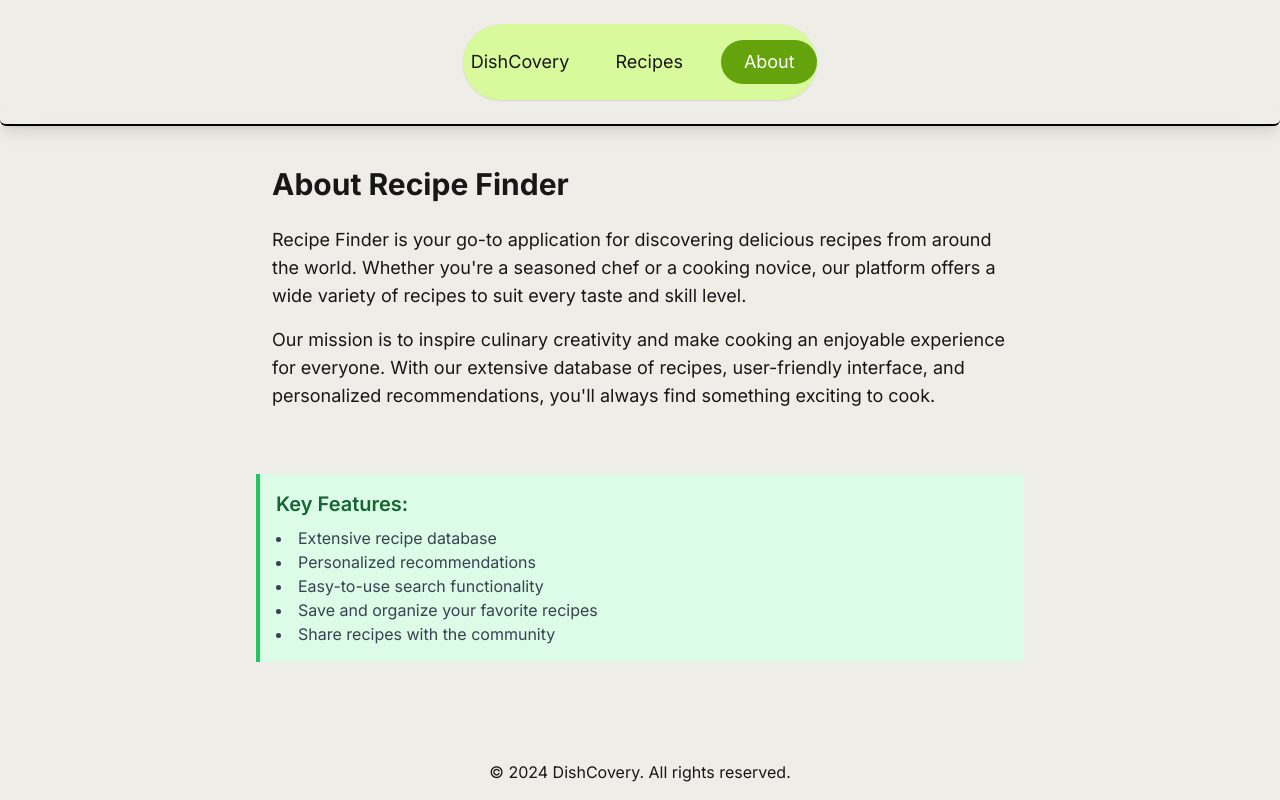
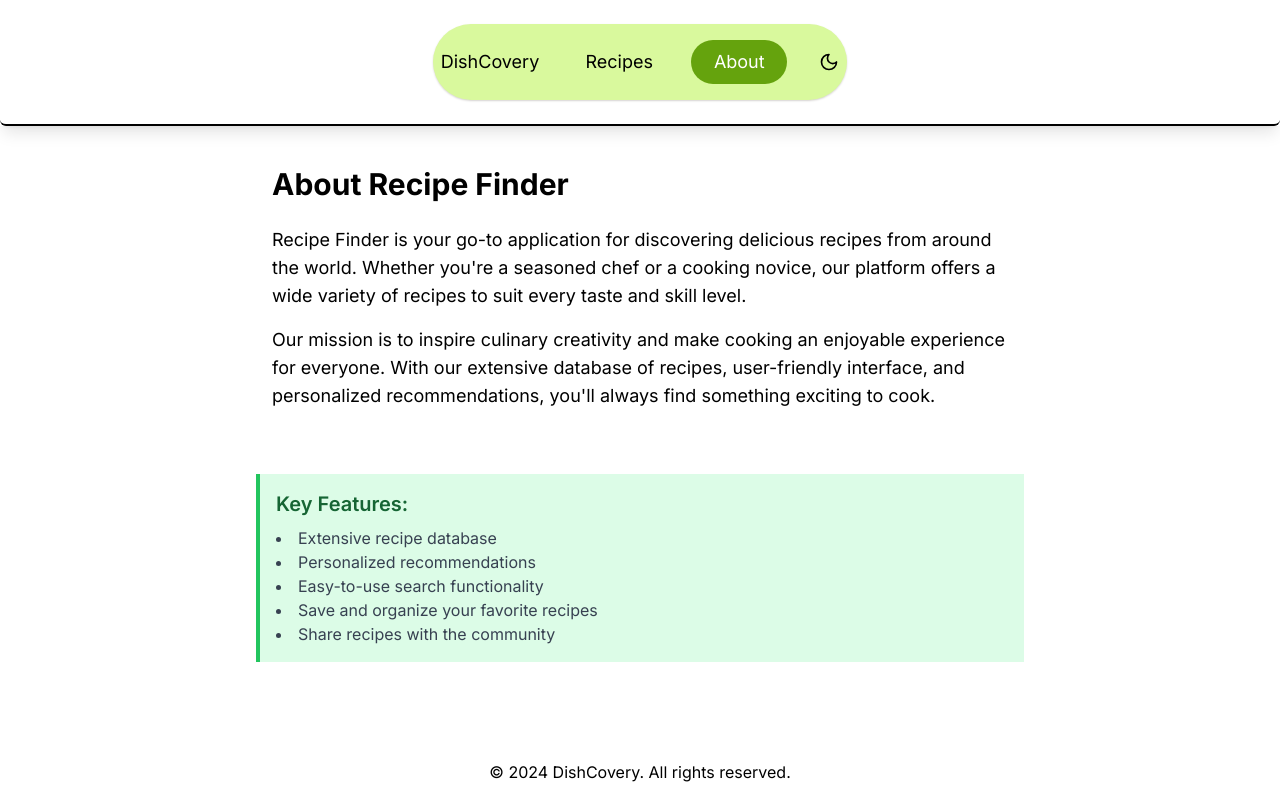
Before and after one commit to NebiyouBelaineh/DishCovery_v2, a Next.js app: page /about in a window 1280 px wide. Built offline with nearby package versions, Linux system fonts and the light colour scheme.

Commit message:
Update header with dark/light mode toggler

```diff
--- a/src/app/components/Header.tsx
+++ b/src/app/components/Header.tsx
@@ -1,15 +1,11 @@
 "use client";
-import React, { act, useState } from 'react'; { }
-import { MenuItem, HoveredLink, Menu, ProductItem } from './Navbar-menu'
 import NavTabs from './NavTabs'
 import { cn } from '@/lib/utils';
-import Link from 'next/link';
-import { twMerge } from 'tailwind-merge';
 import { usePathname } from 'next/navigation';
 
 export default function Header({ className }: { className?: string }) {
-  const [active, setActive] = useState<string | null>(null);
   const pathname = usePathname();
+
   return (
     pathname !== '/' ? (
       <div
--- a/src/app/components/NavTabs.tsx
+++ b/src/app/components/NavTabs.tsx
@@ -2,9 +2,10 @@
 import { useState, useEffect } from "react";
 import { motion } from "framer-motion";
 import { usePathname } from "next/navigation";
-import { twMerge } from "tailwind-merge";
 import { cn } from "@/lib/utils";
 import Link from "next/link";
+import { Moon, Sun } from 'lucide-react'
+import { useTheme } from 'next-themes';
 
 interface TabProps {
   text: string;
@@ -14,7 +15,15 @@ interface TabProps {
 
 export default function NavTabs({ tabs }: { tabs: string[] }) {
   const [selected, setSelected] = useState<string>(tabs[0]);
+  const [mounted, setMounted] = useState(false);
   const path = usePathname()
+  const { theme, setTheme } = useTheme()
+
+
+
+  useEffect(() => {
+    setMounted(true);
+  }, []);
 
   useEffect(() => {
     if (path) {
@@ -28,10 +37,25 @@ export default function NavTabs({ tabs }: { tabs: string[] }) {
       <div className="flex flex-wrap items-center gap-2 shadow-sm shadow-stone-300 dark:shadow-stone-600 bg-lime-200 dark:bg-lime-950 rounded-full py-4 md:gap-6">
         <Link href={'/'} className={cn(
           "relative rounded-md p-2 text-sm md:text-md lg:text-lg transition-all text-dark dark:text-white hover:font-black",
-        )}>DishCovery</Link>
+        )}>DishCovery
+        </Link>
         {tabs.map((tab) => (
           <Tab text={tab} selected={selected === tab} setSelected={setSelected} key={tab} />
         ))}
+        <button
+          aria-label="Toggle Dark Mode"
+          type="button"
+          className="p-2 rounded-md hover:bg-lime-700 dark:hover:bg-lime-600 transition-colors hover:scale-110 hover:text-white dark:hover:text-dark"
+          onClick={() => setTheme(theme === 'dark' ? 'light' : 'dark')}
+        >
+          {mounted && (
+            theme === 'dark' ? (
+              <Sun className="h-5 w-5" />
+            ) : (
+              <Moon className="h-5 w-5" />
+            )
+          )}
+        </button>
       </div>
     </div>
   );
--- a/src/app/components/theme-provider.tsx
+++ b/src/app/components/theme-provider.tsx
@@ -5,5 +5,5 @@ import { ThemeProvider as NextThemesProvider } from "next-themes"
 import { type ThemeProviderProps } from "next-themes/dist/types"
 
 export function ThemeProvider({ children, ...props }: ThemeProviderProps) {
-  return <NextThemesProvider {...props}>{children}</NextThemesProvider>
+  return <NextThemesProvider {...props} attribute="class">{children}</NextThemesProvider>
 }
--- a/src/app/globals.css
+++ b/src/app/globals.css
@@ -1,28 +1,21 @@
 @tailwind base;
 @tailwind components;
 @tailwind utilities;
-
-:root {
-  --background: #EEEDE7;
-  --foreground: #171717;
-}
 
 html {
   scroll-behavior: smooth;
   scroll-padding-top: 200px;
 }
 
-@media (prefers-color-scheme: dark) {
-  :root {
-    --background: #0a0a0a;
-    --foreground: #ededed;
-  }
-}
-
 body {
   color: var(--foreground);
   background: var(--background);
   font-family: Arial, Helvetica, sans-serif;
+}
+
+.dark body {
+  color: var(--foreground);
+  background-color: var(--background);
 }
 
 @layer utilities {
```
